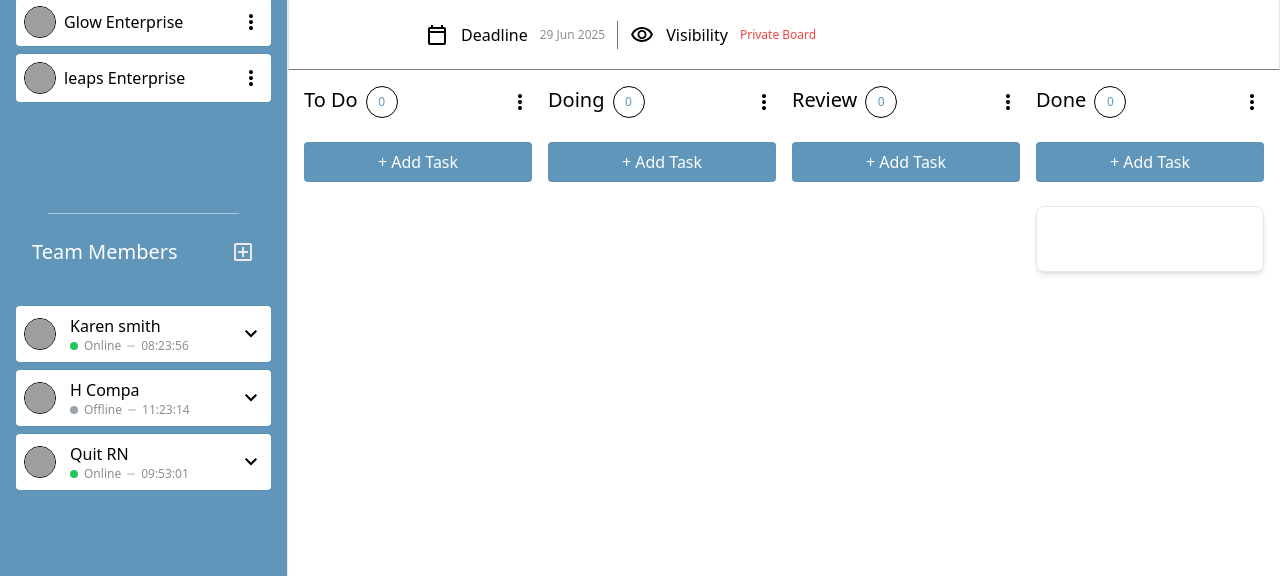
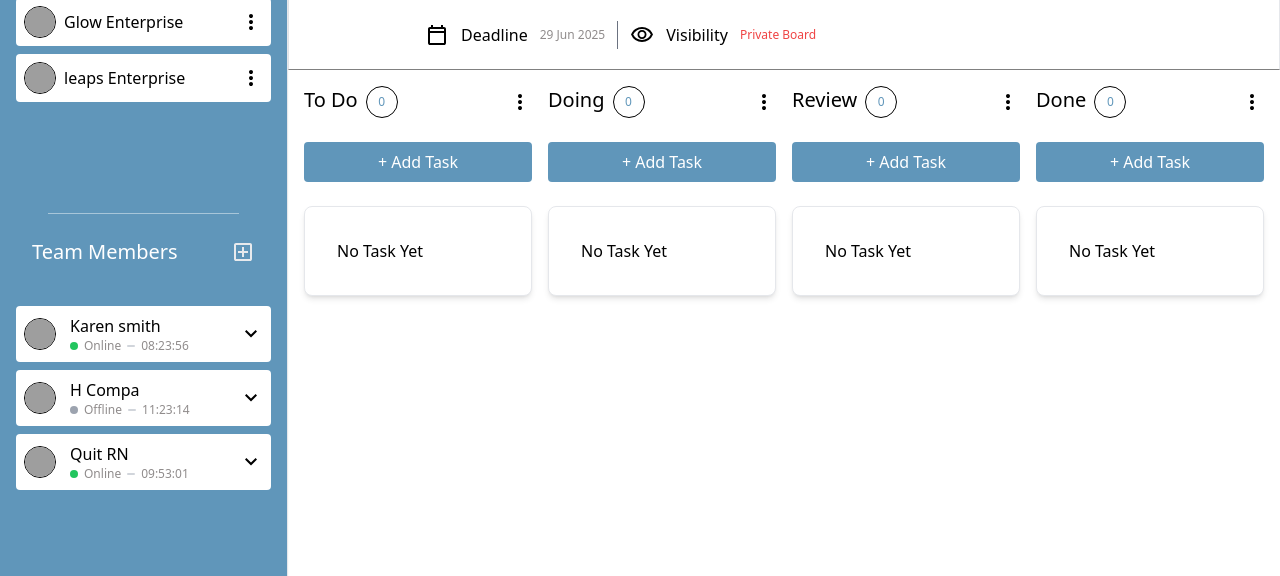
Before and after one commit to Youcode-Classe-E-2024-2025/Ibrahim_Nidam_ToDo, a website: page index.html in a window 1280 px wide. Shown: the part 224-800 px from the top of the page. Drawn offline with nearby package versions, Linux system fonts and the light colour scheme; grey boxes are pictures that could not be loaded.

Commit message:
place holder cards feature complete

```diff
--- a/assets/js/main.js
+++ b/assets/js/main.js
@@ -222,6 +222,8 @@ function createCard(task) {
   } else {
     done_Cards_Place.appendChild(card);
   }
+
+  placeHolderCard();
 }
 
 // adding task card to the proper status end
@@ -238,6 +240,7 @@ document.addEventListener("DOMContentLoaded", function () {
   }
 
   updateStats();
+  placeHolderCard();
 });
 
 // loading the data from local storge end
@@ -301,6 +304,21 @@ drop_Zones.forEach((zone) => {
     localStorage.setItem("tasks_added", JSON.stringify(tasks_added));
 
     updateStats();
+    placeHolderCard();
   });
 });
 //update the status using drag and drop end
+
+// card placeholder start
+
+function placeHolderCard() {
+  drop_Zones.forEach((zone) => {
+    const place_Holder = zone.querySelectorAll(".place-holder");
+    const has_Tasks = zone.querySelectorAll(".dragNdrop").length > 0;
+
+    place_Holder.forEach((ph) => {
+      ph.style.display = has_Tasks ? "none" : "block";
+    });
+  });
+}
+// card placeholder end
--- a/index.html
+++ b/index.html
@@ -210,6 +210,7 @@
 
       <!-- Main task -->
       <article id="todo-card-article" class="gap-3 flex flex-col h-7">
+        <div class="place-holder max-w-sm p-8 bg-white rounded-lg shadow-md border border-gray-200">No Task Yet</div>
 
       </article>
     </div>
@@ -226,6 +227,7 @@
         <a href="#" data-status-id="doing"  class="add-Task-btn text-white bg-lightModeMain p-2 text-nowrap h-fit rounded text-center">+ Add Task</a>
       </div>
       <article id="doing-card-article" class="gap-3 flex flex-col h-7">
+        <div class="place-holder max-w-sm p-8 bg-white rounded-lg shadow-md border border-gray-200">No Task Yet</div>
 
       </article>
     </div>
@@ -242,6 +244,7 @@
         <a href="#" data-status-id="review"  class="add-Task-btn text-white bg-lightModeMain p-2 text-nowrap h-fit rounded text-center">+ Add Task</a>
       </div>
       <article id="review-card-article" class="gap-3 flex flex-col h-7">
+        <div class="place-holder max-w-sm p-8 bg-white rounded-lg shadow-md border border-gray-200">No Task Yet</div>
 
       </article>
     </div>
@@ -261,7 +264,7 @@
       <!-- Empty task -->
       <article id="done-card-article" class="gap-3 flex flex-col h-7">
 
-        <div class="max-w-sm p-8 bg-white rounded-lg shadow-md border border-gray-200"></div>
+        <div class="place-holder max-w-sm p-8 bg-white rounded-lg shadow-md border border-gray-200">No Task Yet</div>
       </article>
     </div>
 
```
